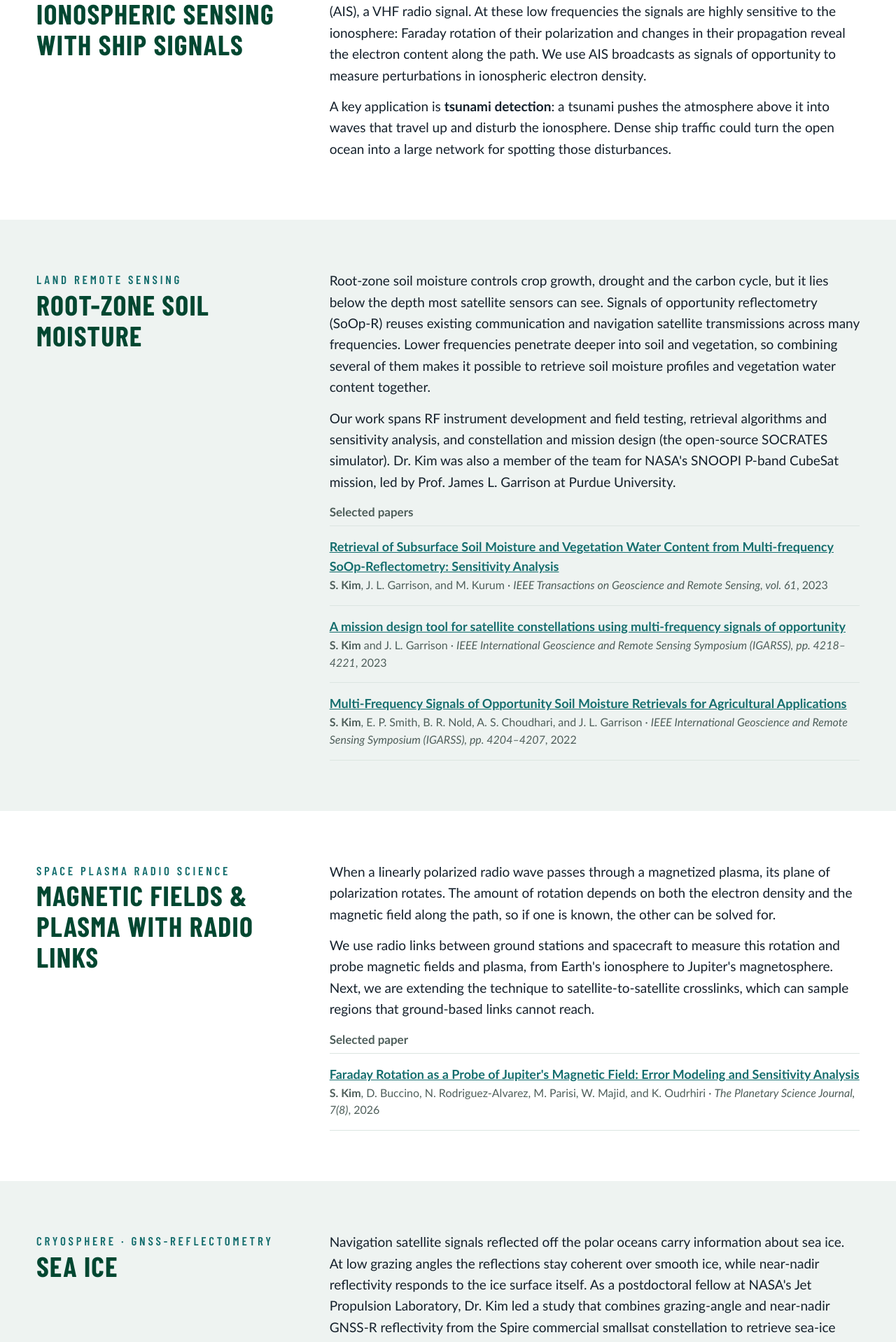
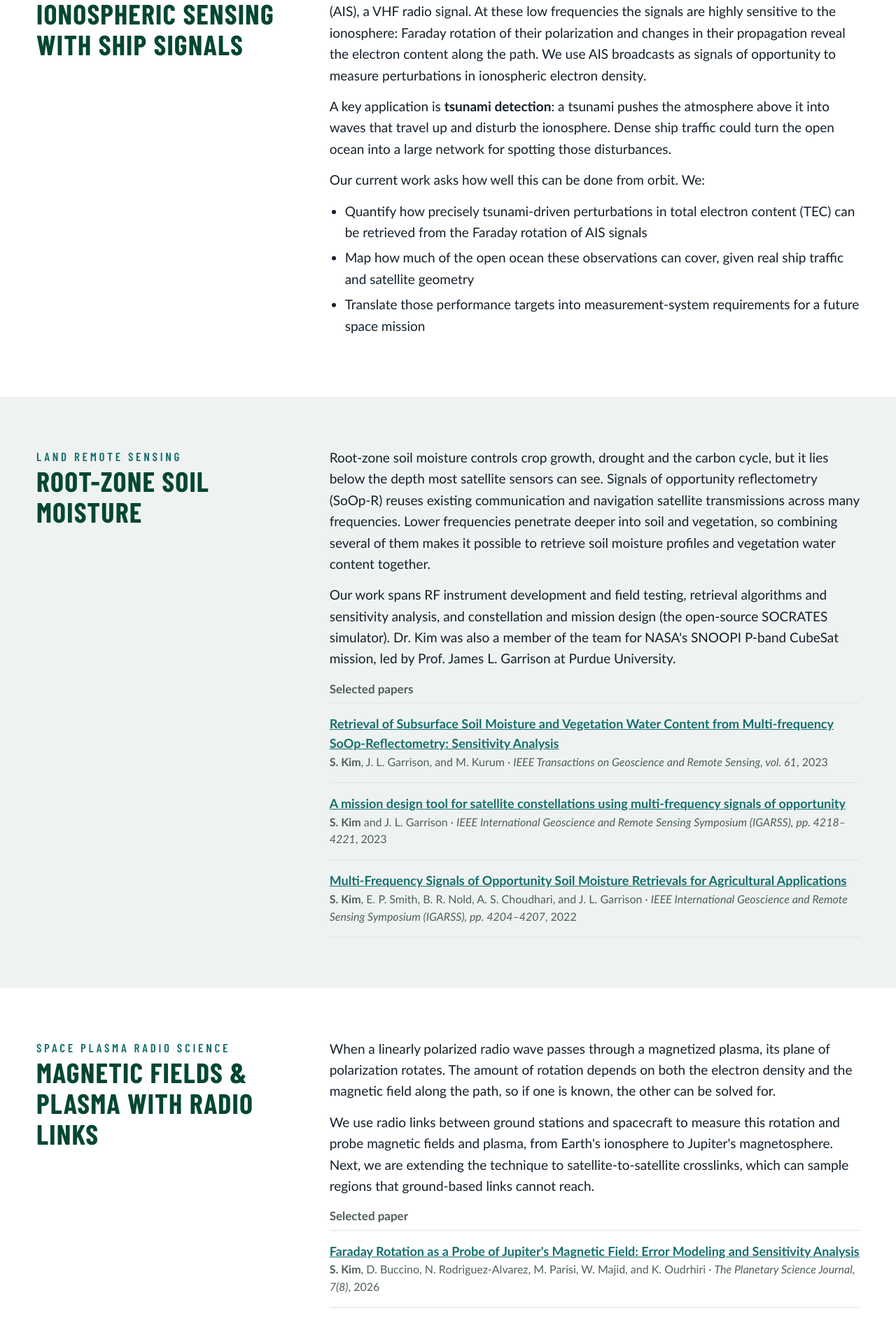
Before and after one commit to sehokim09/sehokim09.github.io, a Jekyll site: the page built from research.html, in a window 1280 px wide. Shown: the part 546-2464 px from the top of the page at 70% size. Built offline with Jekyll 4.4.1, drawn with Linux system fonts in a browser that asks for light colours.

Commit message:
Ionosphere: add current work objectives
Co-Authored-By: Claude Opus 5.5 <noreply@anthropic.com>
Claude-Session: https://claude.ai/code/session_01CT7uMHNpm9DEv42J4sv3fR

```diff
--- a/_includes/research-cards.html
+++ b/_includes/research-cards.html
@@ -2,7 +2,7 @@
   <a class="card card-link" href="{{ '/research/#ionosphere' | relative_url }}">
     <svg width="44" height="44" viewBox="0 0 44 44" aria-hidden="true"><rect x="2" y="2" width="40" height="40" rx="8" fill="#D2F1F0"></rect><path d="M6 30 Q12 24 18 30 T30 30 T42 30" fill="none" stroke="#14202B" stroke-width="2"></path><path d="M8 14 Q22 6 36 14" fill="none" stroke="#14202B" stroke-width="2" stroke-dasharray="3 3"></path></svg>
     <h3>Ionospheric sensing with ship signals</h3>
-    <p>Ionospheric electron density perturbations from ship AIS broadcasts, with tsunami detection as an application.</p>
+    <p>Ionospheric electron density perturbations from ship AIS broadcasts, toward tsunami detection over the open ocean.</p>
   </a>
   <a class="card card-link" href="{{ '/research/#rzsm' | relative_url }}">
     <svg width="44" height="44" viewBox="0 0 44 44" aria-hidden="true"><rect x="2" y="2" width="40" height="40" rx="8" fill="#FFEDC2"></rect><line x1="6" y1="20" x2="38" y2="20" stroke="#14202B" stroke-width="2"></line><line x1="6" y1="27" x2="38" y2="27" stroke="#14202B" stroke-width="1.5" stroke-dasharray="3 3"></line><line x1="6" y1="34" x2="38" y2="34" stroke="#14202B" stroke-width="1.5" stroke-dasharray="3 3"></line><path d="M10 8 L22 20 L34 8" fill="none" stroke="#14202B" stroke-width="2"></path></svg>
--- a/assets/css/style.css
+++ b/assets/css/style.css
@@ -83,6 +83,8 @@ h1, h2, h3 { line-height: 1.1; }
 .split > :last-child { flex: 2 1 560px; min-width: 0; }
 .prose p { margin: 0 0 14px; font-size: 19px; line-height: 1.6; }
 .prose .meta { font-size: 17px; color: var(--muted); }
+.prose ul:not(.rule-list) { margin: 0 0 14px; padding-left: 22px; font-size: 19px; line-height: 1.6; }
+.prose ul:not(.rule-list) li { margin-bottom: 6px; }
 
 .cards { display: grid; grid-template-columns: repeat(auto-fit, minmax(250px, 1fr)); gap: 20px; }
 .card { background: #FFFFFF; border-radius: 8px; padding: 28px; display: flex; flex-direction: column; gap: 12px; }
--- a/join.html
+++ b/join.html
@@ -15,7 +15,7 @@ permalink: /join/
       <a class="card card-link opening" href="{{ '/research/#ionosphere' | relative_url }}">
         <span class="tag">Ph.D. student · Start Fall 2027</span>
         <h3>Ionospheric remote sensing</h3>
-        <p>Measure ionospheric electron density perturbations with ship AIS signals, with tsunami detection as a key application.</p>
+        <p>Measure ionospheric electron density perturbations with ship AIS signals, with tsunami detection as a key application, and help set the requirements for a future space mission.</p>
       </a>
       <a class="card card-link opening" href="{{ '/research/#rzsm' | relative_url }}">
         <span class="tag">Ph.D. student · Start Fall 2027</span>
--- a/research.html
+++ b/research.html
@@ -14,6 +14,12 @@ permalink: /research/
     <div class="prose">
       <p>Ships at sea continuously broadcast their position over the Automatic Identification System (AIS), a VHF radio signal. At these low frequencies the signals are highly sensitive to the ionosphere: Faraday rotation of their polarization and changes in their propagation reveal the electron content along the path. We use AIS broadcasts as signals of opportunity to measure perturbations in ionospheric electron density.</p>
       <p>A key application is <strong>tsunami detection</strong>: a tsunami pushes the atmosphere above it into waves that travel up and disturb the ionosphere. Dense ship traffic could turn the open ocean into a large network for spotting those disturbances.</p>
+      <p>Our current work asks how well this can be done from orbit. We:</p>
+      <ul>
+        <li>Quantify how precisely tsunami-driven perturbations in total electron content (TEC) can be retrieved from the Faraday rotation of AIS signals</li>
+        <li>Map how much of the open ocean these observations can cover, given real ship traffic and satellite geometry</li>
+        <li>Translate those performance targets into measurement-system requirements for a future space mission</li>
+      </ul>
     </div>
   </div>
 </section>
```
